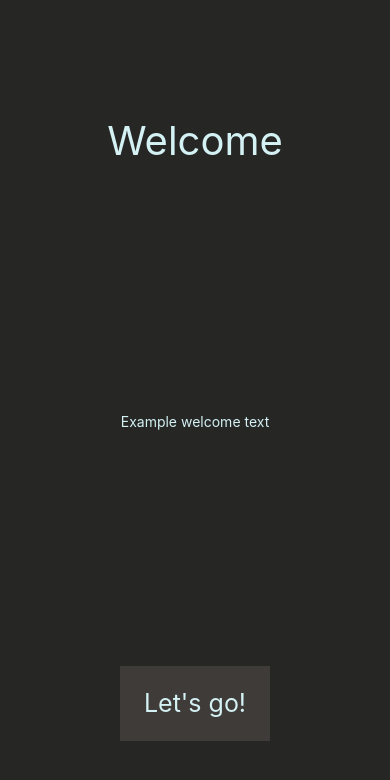
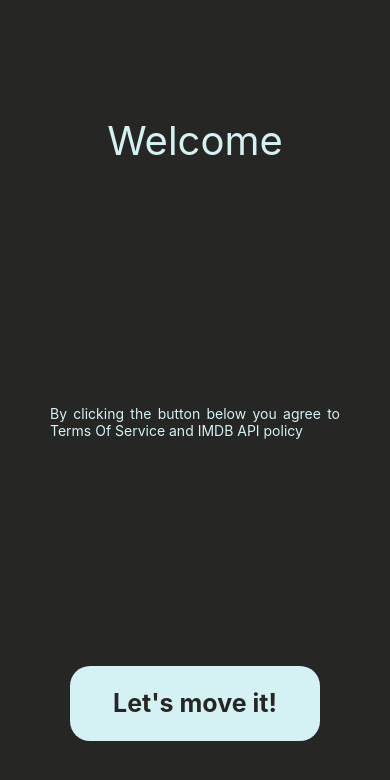
Before and after one commit to TebexPL/FilmBrary, a React Native app: screen /WelcomeScreen in a window 390 px wide. Shown: the top 780 px of the page. Built offline with nearby package versions, Linux system fonts and the light colour scheme.

Commit message:
change of styles in small result, welcome screen and home screen, added new horizontal scroll category

```diff
--- a/Source/Screens/Components/SmallResult.js
+++ b/Source/Screens/Components/SmallResult.js
@@ -17,11 +17,11 @@ const styles = StyleSheet.create({
     flexDirection : 'column',
     alignItems :'center',
     backgroundColor:  '#161615',
-    margin: 5
+    padding: 5
   },
   img :{
-    height: 225,
-    width: 150,
+    height: 195,
+    width: 130,
     margin: 10
   },
   text :{
--- a/Source/Screens/HomeScreen.js
+++ b/Source/Screens/HomeScreen.js
@@ -1,7 +1,6 @@
 import React from 'react';
 import {useState, useEffect} from 'react';
 import {View,Text, FlatList, StyleSheet, ScrollView} from 'react-native';
-
 
 import SearchBox from './Components/SearchBox'
 import SmallResult from './Components/SmallResult';
@@ -18,26 +17,23 @@ const SearchScreen = (props) =>{
 
   const fetchData = async () => {
       try{
-
         const temp=[];
         const resultMovies = await (await fetch('https://imdb-api.com/en/API/MostPopularMovies/'+ApiKey)).json();
         const resultTVs = await (await fetch('https://imdb-api.com/en/API/MostPopularTVs/'+ApiKey)).json();
         const resultComing = await (await fetch('https://imdb-api.com/en/API/ComingSoon/'+ApiKey)).json();
         const resultTheaters = await (await fetch('https://imdb-api.com/en/API/InTheaters/'+ApiKey)).json();
+        const resultBoxOffice = await (await fetch('https://imdb-api.com/en/API/BoxOffice/'+ApiKey)).json();
         temp.push({title: "Popular Movies", data: resultMovies.items});
         temp.push({title: "Popular TV shows", data: resultTVs.items});
         temp.push({title: "Coming soon", data: resultComing.items});
         temp.push({title: "In theaters", data: resultTheaters.items});
+        temp.push({title: "Box Office", data: resultBoxOffice.items});
         setResults(temp);
-
-
       }
       catch(error){
         console.error(error);
       }
   }
-
-
 
   const gotoDetails = (title) => {
     props.navigation.navigate('DetailsScreen', {Title: title});
@@ -75,7 +71,8 @@ const SearchScreen = (props) =>{
 const styles = StyleSheet.create({
   title:{
       padding:10,
-      fontSize: 25,
+      fontSize: 20,
+      fontWeight: 'bold',
       backgroundColor : '#262625',
       color: '#d4f1f4',
   },
--- a/Source/Screens/WelcomeScreen.js
+++ b/Source/Screens/WelcomeScreen.js
@@ -52,11 +52,11 @@ const WelcomeScreen = (props) =>{
       </View>
 
       <View style={styles.title}>
-        <Text style={styles.description}>Example welcome text</Text>
+        <Text style={styles.description}>By clicking the button below you agree to Terms Of Service and IMDB API policy</Text>
       </View>
       <View style={styles.title}>
         <TouchableOpacity style={styles.confirmButton} onPress={confirm}>
-          <Text style={styles.buttonText}>Let's go!</Text>
+          <Text style={styles.buttonText}>Let's move it!</Text>
         </TouchableOpacity>
       </View>
 
@@ -74,6 +74,11 @@ const styles = StyleSheet.create({
   },
   description:{
     color: '#d4f1f4',
+    textAlign: 'justify',
+    justifyContent: 'center',
+    alignItems: 'center',
+    margin: 40,
+    padding:10
   },
   title:{
       flex:1,
@@ -85,16 +90,18 @@ const styles = StyleSheet.create({
       fontSize: 40,
   },
   confirmButton:{
-      width: 150,
+      width: 250,
       height: 75,
       alignItems: 'center',
       justifyContent: 'center',
-      backgroundColor: '#3e3b39',
+      backgroundColor: '#d4f1f4',
       color: '#d4f1f4',
+      borderRadius: 20
   },
   buttonText:{
-    color: '#d4f1f4',
-    fontSize:25
+    color: '#262625',
+    fontSize:25,
+    fontWeight: 'bold'
   }
 })
 
```
